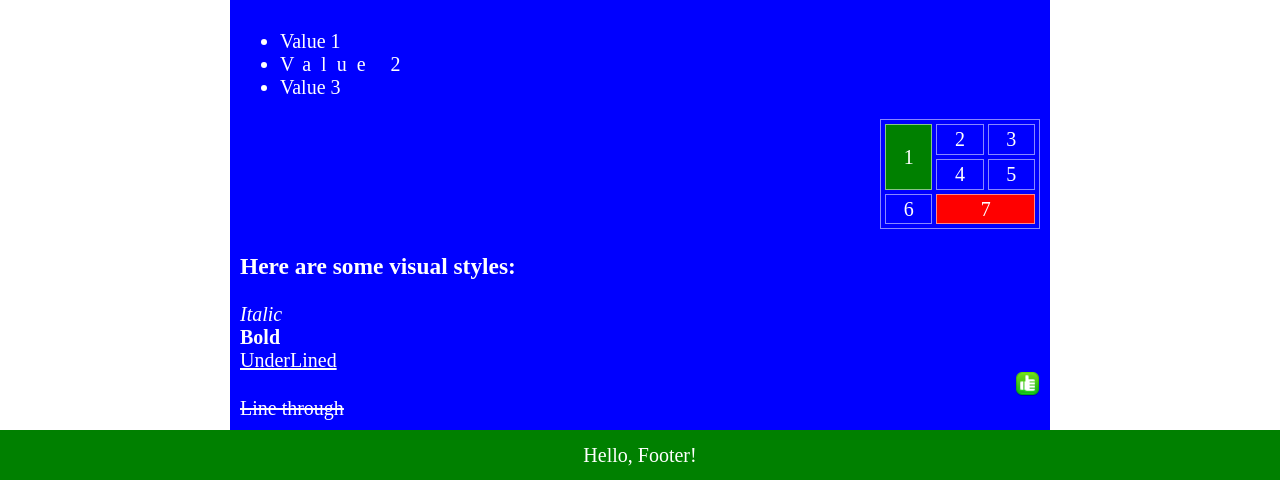
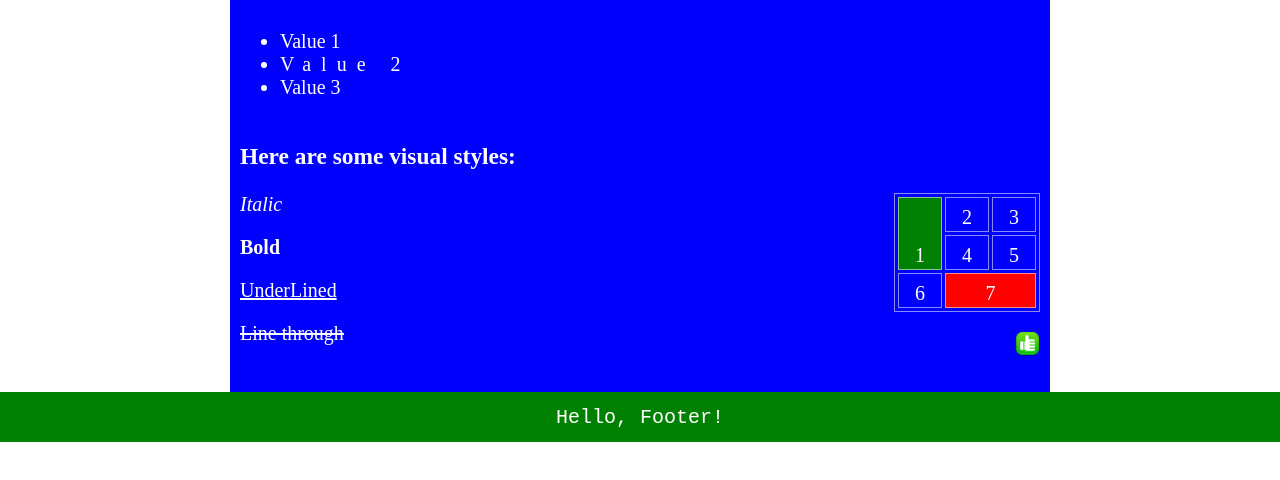
Before and after one commit to R3plicant/932102.simonov.artem.lab1, a plain HTML site: page index.html in a window 1280 px wide. Shown: the part 418-898 px from the top of the page. After the commit the page ends 860 px from the top, so only its background shows below. Drawn offline with Linux system fonts and the light colour scheme.

Commit message:
added aside and changed table from grid to table

```diff
--- a/css/styles.css
+++ b/css/styles.css
@@ -11,6 +11,12 @@ body {
 
 a {
   color: red;
+}
+
+aside {
+  display: inline;
+  float: right;
+  text-align: right;
 }
 
 .header {
@@ -27,11 +33,10 @@ a {
 .header__greeting {
 }
 .content {
-  display: block;
+  display: flex;
   padding: 10px;
   max-width: 800px;
   width: 800px;
-  display: flex;
   flex-direction: column;
   background-color: blue;
 }
@@ -40,7 +45,7 @@ a {
 .content__square {
   display: block;
   float: left;
-  margin: 20px;
+  margin: 10px;
   width: 75px;
   height: 75px;
   border: 5px solid white;
@@ -61,29 +66,13 @@ a {
 .content__highlighted-text {
   color: red;
 }
-.content__list {
-}
-.content__list-item {
-}
-.content__list-item--spaced {
+.content__list .content__list-item:nth-child(2) {
   letter-spacing: 1ch;
-}
-.content__text--italic {
-  font-style: italic;
-}
-.content__text--bold {
-  font-weight: bold;
-}
-.content__text--underlined {
-  text-decoration: underline;
 }
 .content__like-button {
   align-self: self-end;
   width: 25px;
   height: 25px;
-}
-.content__text--strikethrough {
-  text-decoration: line-through;
 }
 .footer {
   display: flex;
@@ -95,33 +84,29 @@ a {
   background-color: green;
 }
 .footer__greeting {
+  font-family: monospace;
 }
 
-.grid {
-  align-self: flex-end;
-  width: 150px;
-  height: 100px;
-  display: grid;
-  grid-template-columns: repeat(3, 1fr);
-  grid-template-rows: repeat(3, 1fr);
-  gap: 4px;
-  padding: 4px;
+.aside__table {
+  display: inline-table;
   border: 1px solid #ffffff88;
+  border-spacing:3px;
+  margin-left:auto;
+  margin-right:auto;
+  text-align:center;
+}
+.aside__table td, tr{
+  border: 1px solid #ffffff88;
+  width:40px;
+  height:30px;
+  padding-bottom:2px;
+  vertical-align:bottom;
 }
 
-.grid__item {
-  border: 1px solid #ffffff88;
-  display: flex;
-  align-items: center;
-  justify-content: center;
-}
-
-#grid-1 {
-  grid-row: span 2;
+.aside__table tr:first-child td:first-child {
   background-color: green;
 }
 
-#grid-7 {
-  grid-column: span 2;
+.aside__table tr:last-child td:last-child {
   background-color: red;
 }
--- a/index.html
+++ b/index.html
@@ -3,12 +3,12 @@
 <head>
     <meta charset="UTF-8">
     <meta name="viewport" content="width=device-width, initial-scale=1.0">
-    <title>Document</title>
+    <title>Web lab1</title>
     <link rel="stylesheet" href="/css/styles.css">
 </head>
 <body>
     <header class="header">
-        <div class="header__greeting">Hello, Header!</div>
+        <nav class="header__greeting">Hello, Header!</nav>
     </header>
 
     <main class="content">
@@ -23,28 +23,39 @@
 
         <ul class="content__list">
             <li class="content__list-item">Value 1</li>
-            <li class="content__list-item content__list-item--spaced">Value 2</li>
+            <li class="content__list-item">Value 2</li>
             <li class="content__list-item">Value 3</li>
         </ul>
 
-        <div class="grid">
-            <div class="grid__item" id="grid-1">1</div>
-            <div class="grid__item" id="grid-2">2</div>
-            <div class="grid__item" id="grid-3">3</div>
-            <div class="grid__item" id="grid-4">4</div>
-            <div class="grid__item" id="grid-5">5</div>
-            <div class="grid__item" id="grid-6">6</div>
-            <div class="grid__item" id="grid-7">7</div>
+
+
+        <div>
+            <h3 class="content__subtitle">
+                Here are some visual styles:
+            </h3>
+            <aside>
+                <table class="aside__table">
+                    <tr>
+                        <td rowspan="2">1</td>
+                        <td>2</td>
+                        <td>3</td>
+                    </tr>
+                    <tr>
+                        <td>4</td>
+                        <td>5</td>
+                    </tr>
+                    <tr>
+                        <td>6</td>
+                        <td colspan="2">7</td>
+                    </tr>
+                </table>
+                <p><img src="/images/like.png" alt="like" class="content__like-button"></p>
+            </aside>
+            <p><i>Italic</i></p>
+            <p><b>Bold</b></p>
+            <p><u>UnderLined</u></p>
+            <p><s>Line through</s></p>
         </div>
-
-        <h3 class="content__subtitle">
-            Here are some visual styles:
-        </h3>
-        <span class="content__text content__text--italic">Italic</span>
-        <span class="content__text content__text--bold">Bold</span>
-        <span class="content__text content__text--underlined">UnderLined</span>
-        <img src="/images/like.png" alt="like" class="content__like-button">
-        <span class="content__text content__text--strikethrough">Line through</span>
     </main>
 
     <footer class="footer">
```
